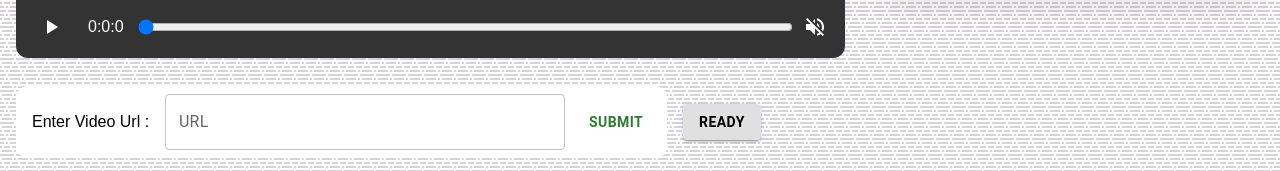
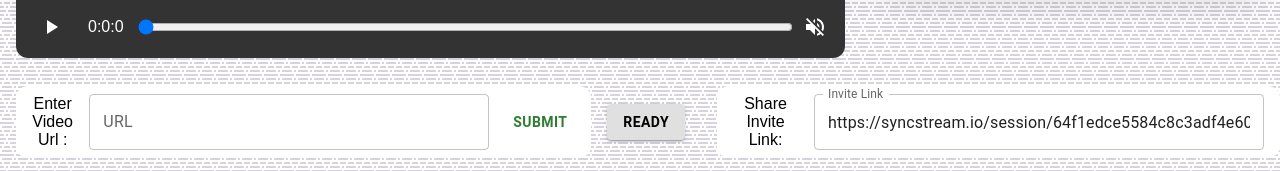
Before and after one commit to ghader-Salehi/SyncStream, a React (Create React App) app in the folder client/: page /session/1 in a window 1280 px wide. Shown: the part 658-829 px from the top of the page. Built offline with nearby package versions, Linux system fonts and the light colour scheme; no server answers.

Commit message:
feat: add invite link box

```diff
--- a/client/src/app/Session/index.tsx
+++ b/client/src/app/Session/index.tsx
@@ -321,6 +321,7 @@
         </div>
       </div>
       <div className={styles.details}>
+        <div style={{display : "flex" , alignItems: "center"}} >
           <div className={styles.url_box}>
             <div className={styles.url_box__title}>Enter Video Url :</div>
             <div className={styles.url_box__input}>
@@ -363,6 +364,22 @@
             </Button>
           </div>
         </div>
+
+        <div className={styles.invite_link_box}>
+          <div className={styles.invite_link_box__title}>
+            <span>Share Invite Link:</span>
+          </div>
+          <div className={styles.invite_link_box__input}>
+            <TextField
+              style={{ margin: "8px 0", width: 450 }}
+              id="outlined-basic"
+              label="Invite Link  "
+              variant="outlined"
+              value={"https://syncstream.io/session/64f1edce5584c8c3adf4e606"}
+            />
+          </div>
+        </div>
+      </div>
     </div>
   );
 });
--- a/client/src/app/Session/styles.module.scss
+++ b/client/src/app/Session/styles.module.scss
@@ -95,6 +95,7 @@
 
   .details {
     display: flex;
+    justify-content: space-between;
     // flex-direction: column;
     align-items: center;
     width: 100%;
@@ -133,6 +134,23 @@
         font-weight: bold;
       }
     }
+
+    .invite_link_box{
+      display: flex;
+      align-items: center;
+      background-color: #fff;
+      border-radius: 12px;
+      padding: 0 16px;
+      margin-left: 32px;
+
+      .invite_link_box__title{
+        margin-right: 16px;
+      }
+
+      .invite_link_box__input{
+
+      }
+    }
   }
 
 
```
Lines whose indentation alone changed are shown as unchanged.
